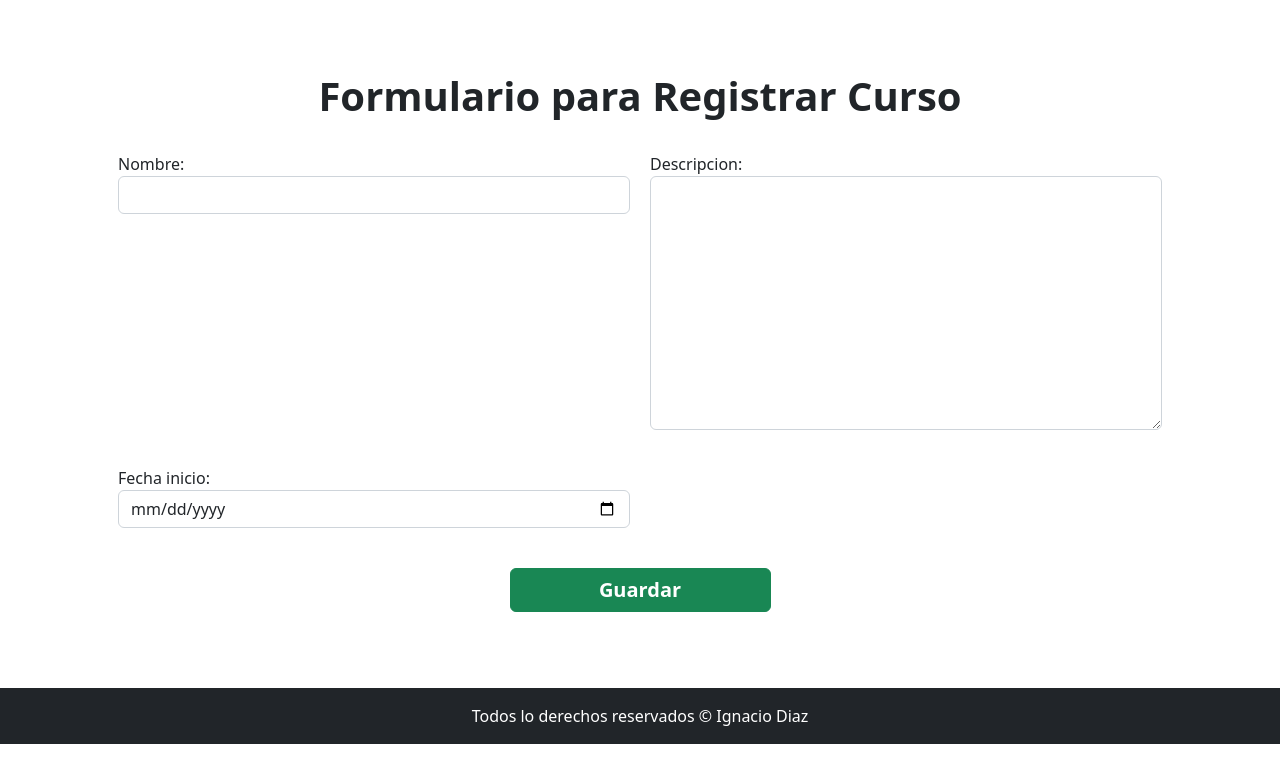
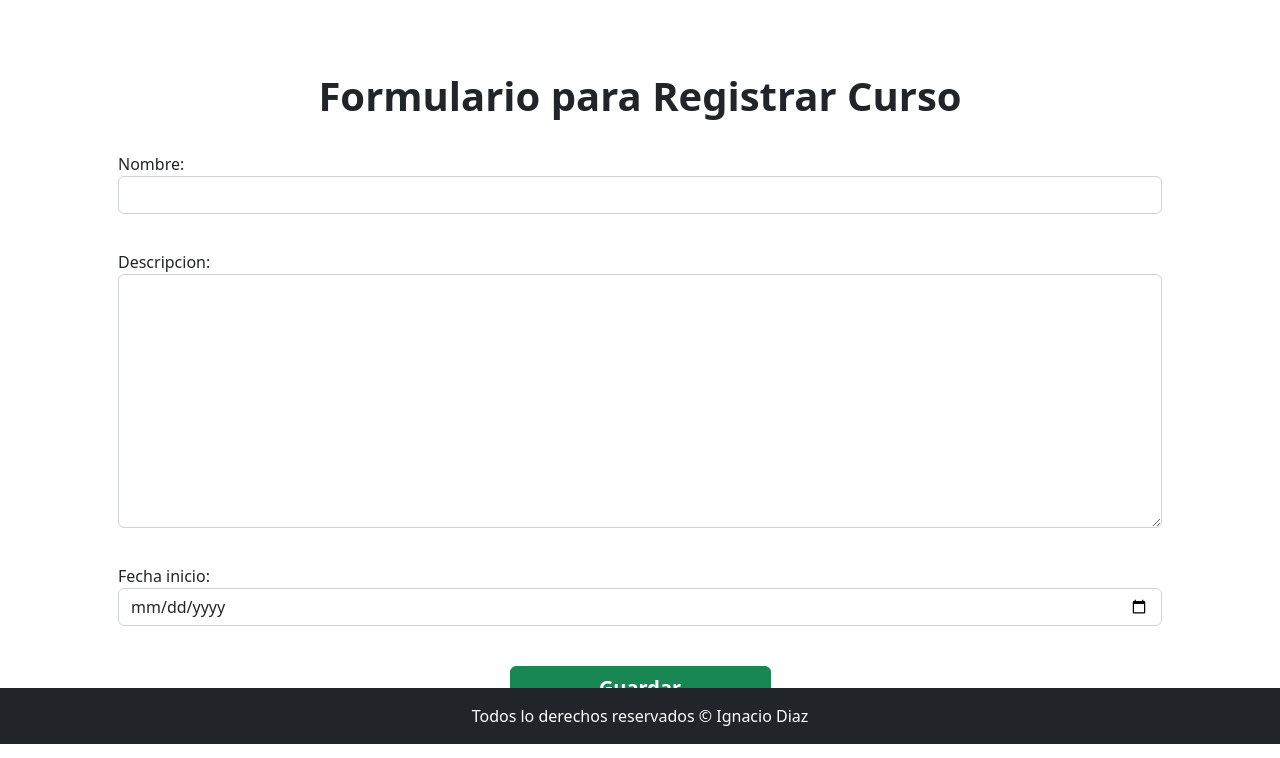
Before and after one commit to ignaciodiazdev/diaz-tercera-pre-entrega, a Django app: page /curso/create/ in a window 1280 px wide. Shown: the part 56-814 px from the top of the page. Run offline with Django 5.2, Linux system fonts and the light colour scheme; some libraries are stand-ins or nearby versions.

Commit message:
modified: se estilizo el formulario

```diff
--- a/project/curso/templates/curso/curso_create.html
+++ b/project/curso/templates/curso/curso_create.html
@@ -4,7 +4,7 @@
 {% block contenido %}
     <form action="" method="post">
         {% csrf_token %}
-        <div style="display: grid; grid-template-columns: repeat(2, 1fr); gap: 20px;">
+        <div style="display: grid; grid-template-columns: repeat(1, 1fr); gap: 20px;">
             {{ form.as_p }}
         </div>
         <div class="d-flex justify-content-center my-4">
```
